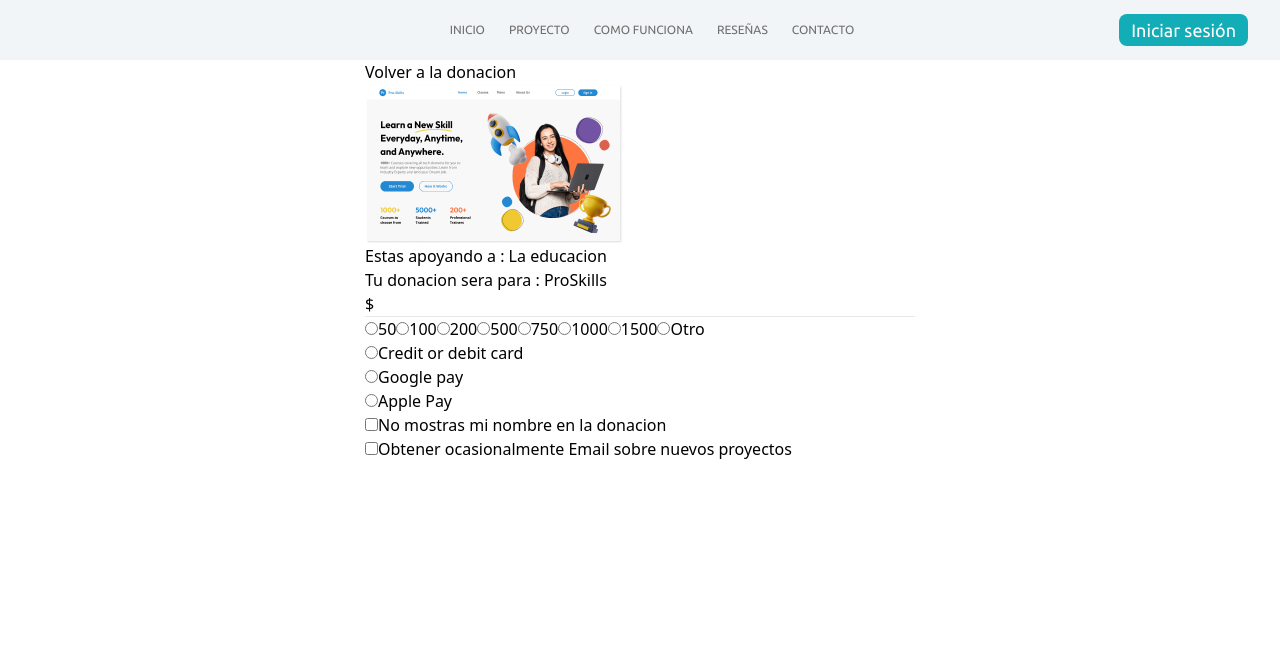
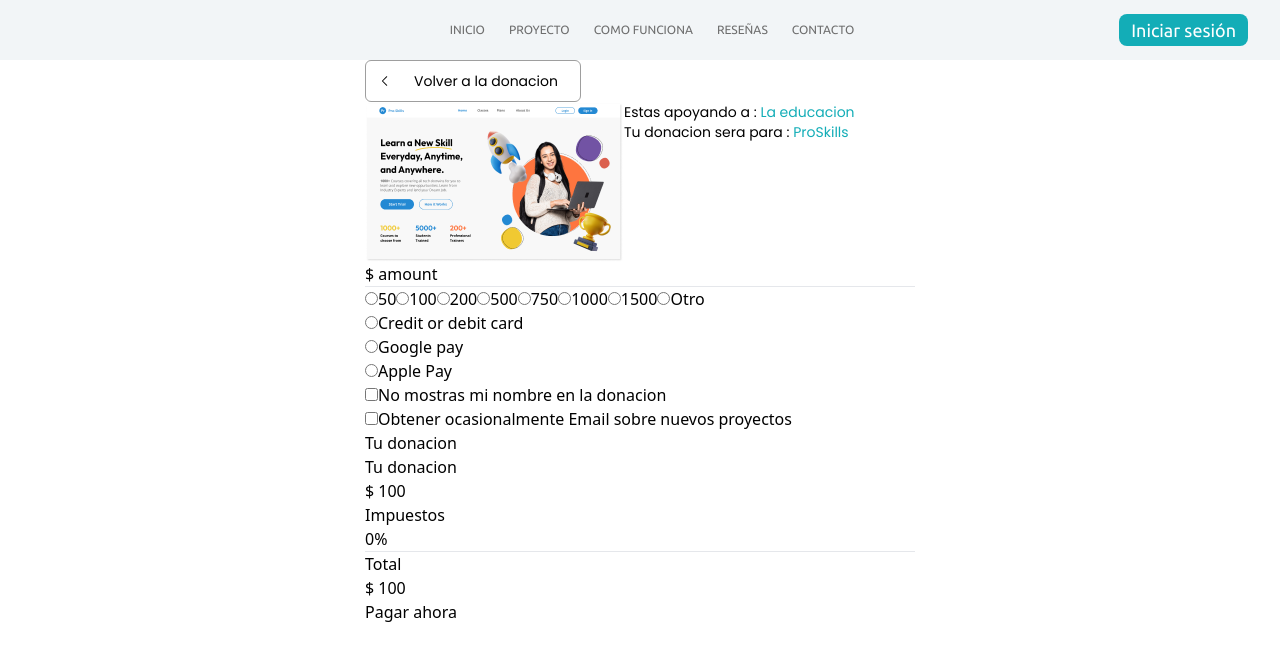
Before and after one commit to No-Country/s10-16-ft-node-react, a React (Vite) app in the folder frontend/: page /donation in a window 1280 px wide. Shown: the top 660 px of the page. Built offline with nearby package versions, Linux system fonts and the light colour scheme.

Commit message:
rebuild: Changing try catch to then in login and register connections

```diff
--- a/frontend/package.json
+++ b/frontend/package.json
@@ -11,6 +11,7 @@
 		"preview": "vite preview"
 	},
 	"dependencies": {
+		"@phosphor-icons/react": "^2.0.10",
 		"axios": "^1.4.0",
 		"react": "18.2.0",
 		"react-dom": "18.2.0",
--- a/frontend/src/api/auth.ts
+++ b/frontend/src/api/auth.ts
@@ -18,31 +18,35 @@
 
 type AuthStore = {
   token: string
-  singUp: (user: User) => Promise<void>
-  login: (user: LoginUser) =>Promise<void>
+  singUp: (user: User) => void
+  login: (user: LoginUser) =>void
 };
 
 
 
 export const useAuthStore = create<AuthStore>((set)=>({
   token: '',
-  singUp: async (user)=>{
-    try {
-      const res = await axios.post(`${API}/auth/register`, user);
-      console.log(res.data);
-    } catch (error) {
-      console.error(error);
-    }
+  singUp: (user) =>{
+    axios.post(`${API}/auth/register`, user)
+      .then((res)=>{
+        console.log(res.data);
+
+      })
+      .catch((error)=>{
+        console.error(error);
+      });
   },
-  login: async (user) =>{
-    try {
-      const res = await axios.post(`${API}/auth/login`, user);
-      set({ token: res.data.token });
-      console.log(res.data);
-    } catch (error) {
-      console.error(error);
-    }
+  login: (user) =>{
+    axios.post(`${API}/auth/login`, user)
+      .then((res)=>{
+        set({ token: res.data.token });
+        return res;
+      })
+      .then((res)=>{
+        console.log(res.data);
+      })
+      .catch((error)=>{
+        console.error(error);
+      });
   },
-
-
 }));
--- a/frontend/src/components/layout/PopUpDonation.tsx
+++ b/frontend/src/components/layout/PopUpDonation.tsx
@@ -1,20 +1,19 @@
 import { imgExample } from '../../assets';
-import { useState } from 'react';
+import { CaretLeft } from '@phosphor-icons/react';
 export const PopUpDonation = () => {
-  const [amount, setAmount] = useState(undefined);
 
   return (
     <section className="w-[550px] h-[843px] m-auto">
       <div>
-        <button> Volver a la donacion </button>
-        <div>
+        <button className='flex items-center px-3 font-Poppins text-sm gap-3 border-solid border-disabled border-[1px] rounded-md'><CaretLeft /><p className='p-2.5'>Volver a la donacion </p></button>
+        <div className='flex'>
           <img src={imgExample} alt="" />
           <div>
-            <p> Estas apoyando a : <span>La educacion</span></p>
-            <p>Tu donacion sera para : <span>ProSkills</span></p>
+            <p className='font-Poppins text-sm'> Estas apoyando a : <span className=' text-primary'>La educacion</span></p>
+            <p className='font-Poppins text-sm'>Tu donacion sera para : <span className='text-primary'>ProSkills</span></p>
           </div>
         </div>
-        <div>${amount}</div>
+        <div>$ amount</div>
         <hr />
         <div className='flex'>
           <div>
@@ -74,6 +73,25 @@
             <label htmlFor='emailProyect'>Obtener ocasionalmente Email sobre nuevos proyectos</label>
           </div>
         </div>
+        <div>
+          <p>Tu donacion</p>
+          <div>
+            <div>
+              <p>Tu donacion</p>
+              <p>$ 100</p>
+            </div>
+            <div>
+              <p>Impuestos</p>
+              <p>0%</p>
+            </div>
+            <hr />
+            <div>
+              <p>Total</p>
+              <p>$ 100</p>
+            </div>
+          </div>
+        </div>
+        <button>Pagar ahora</button>
       </div>
     </section>
   );
--- a/frontend/tailwind.config.js
+++ b/frontend/tailwind.config.js
@@ -6,6 +6,7 @@
       colors: {
         primary: '#13ADB7',
         hover: '#108087',
+        disabled: '#9E9E9E'
       },
       backgroundColor: {
         primary: '#13ADB7',
```
